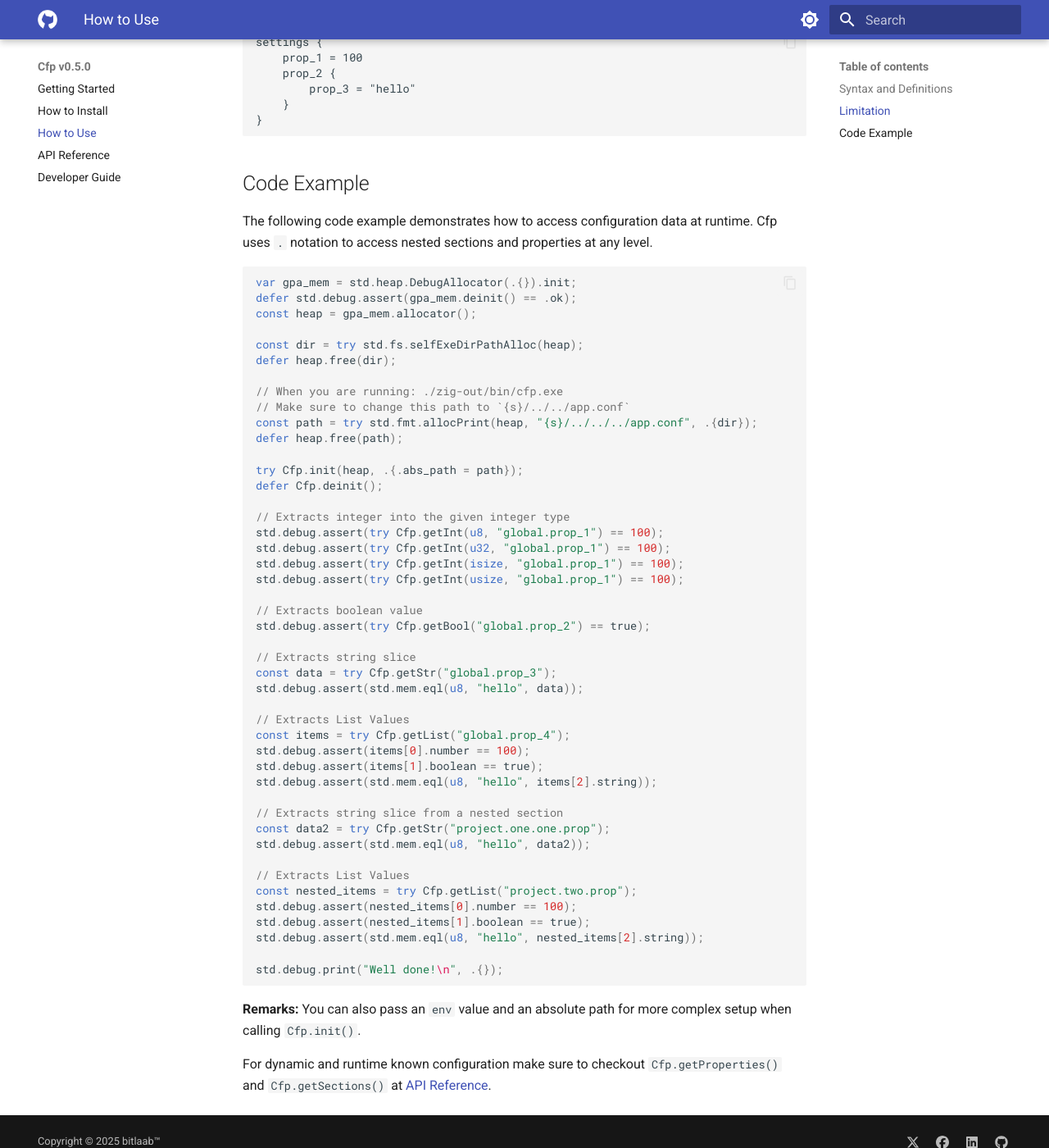
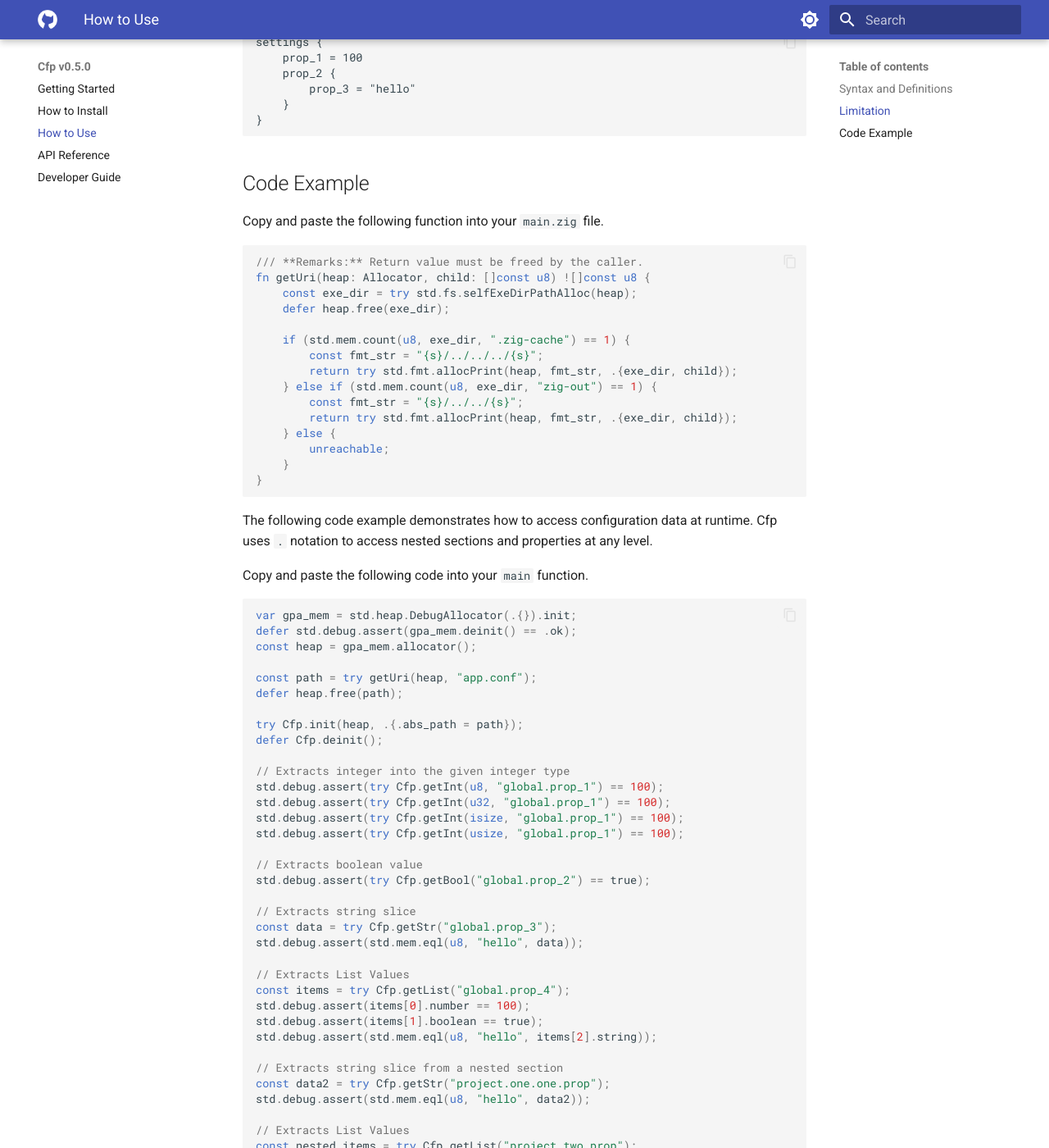
Before and after one commit to bitlaab-bolt/cfp, an MkDocs documentation site: the page built from docs/usage.md, in a window 1280 px wide and 1400 px high, scrolled down 1722 px. Shown: the whole window at 82% size. Built offline with MkDocs 1.6.1 and Material for MkDocs 9.7.7, drawn with Linux system fonts in a browser that asks for light colours.

Commit message:
minor doc and code example adjustment

````diff
--- a/docs/usage.md
+++ b/docs/usage.md
@@ -77,19 +77,36 @@ settings {
 
 ## Code Example
 
+Copy and paste the following function into your `main.zig` file.
+
+```zig
+/// **Remarks:** Return value must be freed by the caller.
+fn getUri(heap: Allocator, child: []const u8) ![]const u8 {
+    const exe_dir = try std.fs.selfExeDirPathAlloc(heap);
+    defer heap.free(exe_dir);
+
+    if (std.mem.count(u8, exe_dir, ".zig-cache") == 1) {
+        const fmt_str = "{s}/../../../{s}";
+        return try std.fmt.allocPrint(heap, fmt_str, .{exe_dir, child});
+    } else if (std.mem.count(u8, exe_dir, "zig-out") == 1) {
+        const fmt_str = "{s}/../../{s}";
+        return try std.fmt.allocPrint(heap, fmt_str, .{exe_dir, child});
+    } else {
+        unreachable;
+    }
+}
+```
+
 The following code example demonstrates how to access configuration data at runtime. Cfp uses `.` notation to access nested sections and properties at any level.
+
+Copy and paste the following code into your `main` function.
 
 ```zig
 var gpa_mem = std.heap.DebugAllocator(.{}).init;
 defer std.debug.assert(gpa_mem.deinit() == .ok);
 const heap = gpa_mem.allocator();
 
-const dir = try std.fs.selfExeDirPathAlloc(heap);
-defer heap.free(dir);
-
-// When you are running: ./zig-out/bin/cfp.exe
-// Make sure to change this path to `{s}/../../app.conf`
-const path = try std.fmt.allocPrint(heap, "{s}/../../../app.conf", .{dir});
+const path = try getUri(heap, "app.conf");
 defer heap.free(path);
 
 try Cfp.init(heap, .{.abs_path = path});
````
Also changed, not shown: 1 other file.
